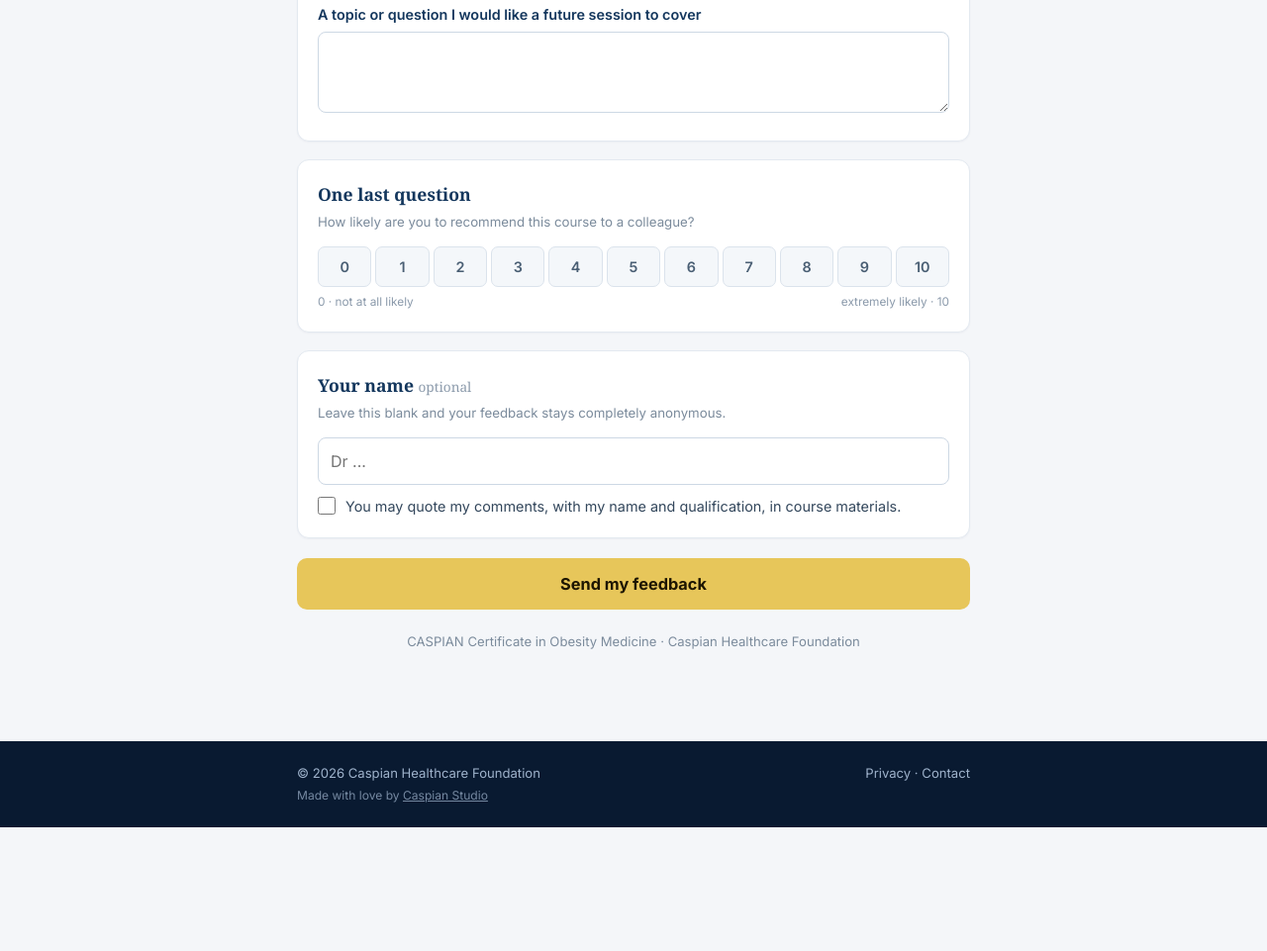
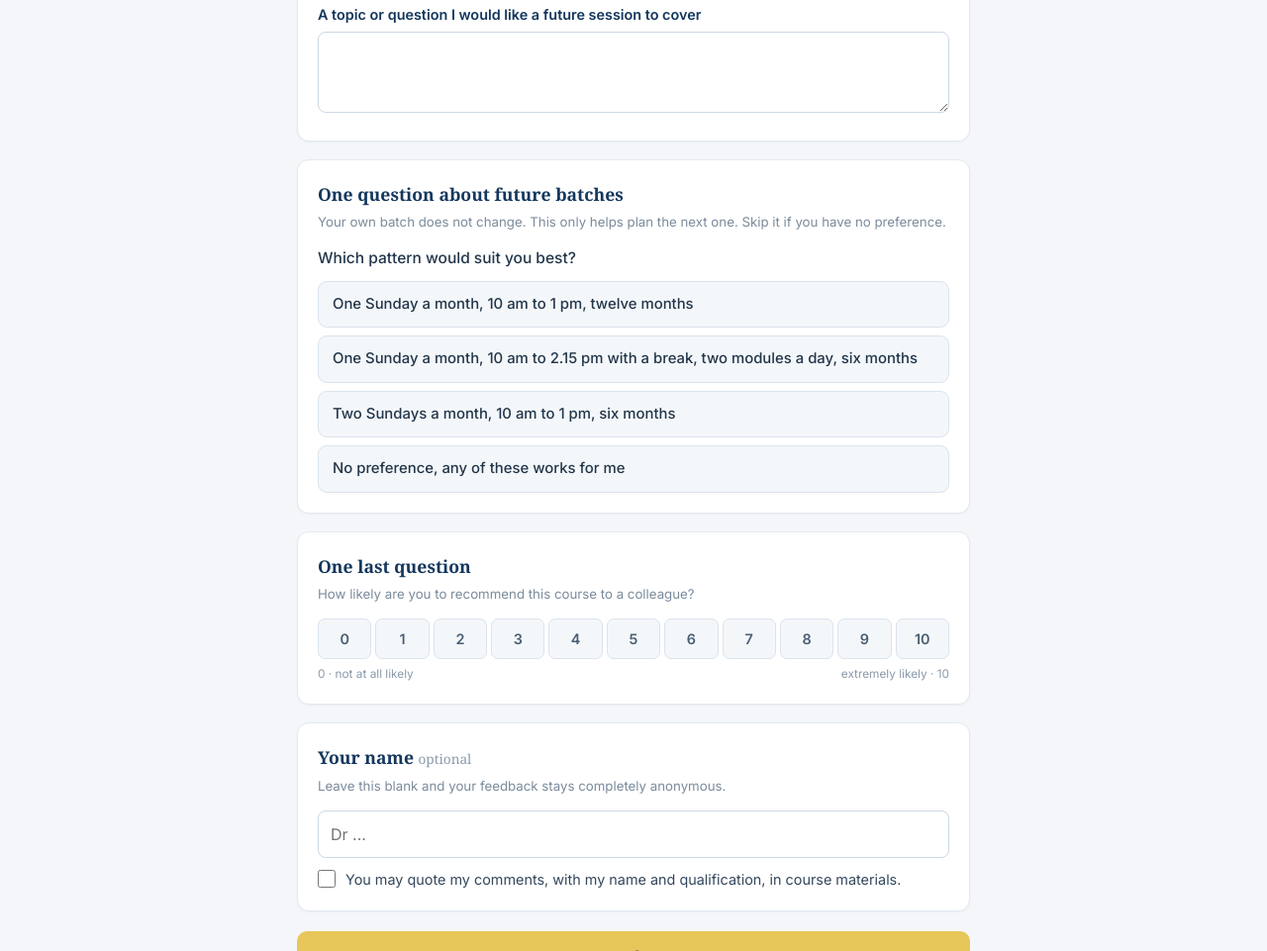
Before and after one commit to oratorkhizer/caspianobesity-site, a website: page feedback.html in a window 1280 px wide. Shown: the part 2035-2996 px from the top of the page at 99% size. Before the commit the page ends 2871 px from the top, so only its background shows below. Drawn offline with Linux system fonts and the light colour scheme.

Commit message:
Ask the course format question on the feedback form

```diff
--- a/feedback.html
+++ b/feedback.html
@@ -61,6 +61,11 @@ textarea{min-height:82px;resize:vertical}
 .nps{display:grid;grid-template-columns:repeat(11,1fr);gap:4px}
 .nps button{font-family:inherit;font-size:.9rem;font-weight:600;color:#4a5f74;background:#f4f7fa;border:1.5px solid #dbe3ec;border-radius:7px;padding:11px 0;cursor:pointer;transition:.12s}
 .nps button[aria-pressed=true]{background:#c9a227;border-color:#a8871a;color:#1d1500}
+.opts{display:grid;gap:8px}
+.opts button{font-family:inherit;font-size:.93rem;font-weight:500;color:#22364a;background:#f4f7fa;border:1.5px solid #dbe3ec;border-radius:9px;padding:12px 14px;cursor:pointer;text-align:left;line-height:1.45;transition:.12s}
+.opts button:hover{border-color:#b6c6d8}
+.opts button:focus-visible{outline:3px solid rgba(14,38,67,.3);outline-offset:1px}
+.opts button[aria-pressed=true]{background:#0e2643;border-color:#0e2643;color:#fff}
 @media (max-width:420px){.nps{grid-template-columns:repeat(6,1fr)}}
 
 .field{margin-bottom:16px}
@@ -138,6 +143,13 @@ footer a{color:#9fb3cc}
         <label class="fl" for="future_topic">A topic or question I would like a future session to cover</label>
         <textarea id="future_topic" maxlength="1000"></textarea>
       </div>
+    </div>
+
+    <div class="card">
+      <h2>One question about future batches</h2>
+      <p class="hint">Your own batch does not change. This only helps plan the next one. Skip it if you have no preference.</p>
+      <div class="t" style="font-size:.97rem;color:#22364a;font-weight:500;margin-bottom:10px">Which pattern would suit you best?</div>
+      <div class="opts" id="fmt"></div>
     </div>
 
     <div class="card">
@@ -219,6 +231,30 @@ footer a{color:#9fb3cc}
     scales.appendChild(q);
   });
 
+  var FORMATS = [
+    "One Sunday a month, 10 am to 1 pm, twelve months",
+    "One Sunday a month, 10 am to 2.15 pm with a break, two modules a day, six months",
+    "Two Sundays a month, 10 am to 1 pm, six months",
+    "No preference, any of these works for me"
+  ];
+  var fmtWrap = document.getElementById("fmt");
+  FORMATS.forEach(function(label){
+    var fb = document.createElement("button");
+    fb.type = "button";
+    fb.textContent = label;
+    fb.setAttribute("aria-pressed", "false");
+    fb.setAttribute("data-v", label);
+    fmtWrap.appendChild(fb);
+  });
+  fmtWrap.addEventListener("click", function(e){
+    var btn = e.target.closest("button");
+    if (!btn || !fmtWrap.contains(btn)) return;
+    var sibs = fmtWrap.querySelectorAll("button");
+    for (var i = 0; i < sibs.length; i++) sibs[i].setAttribute("aria-pressed", "false");
+    btn.setAttribute("aria-pressed", "true");
+    answers.format_pref = btn.getAttribute("data-v");
+  });
+
   var npsWrap = document.getElementById("nps");
   for (var n = 0; n <= 10; n++) {
     var nb = document.createElement("button");
@@ -285,7 +321,8 @@ footer a{color:#9fb3cc}
       improve: val("improve"),
       future_topic: val("future_topic"),
       respondent_name: val("respondent_name"),
-      can_quote: document.getElementById("can_quote").checked
+      can_quote: document.getElementById("can_quote").checked,
+      format_pref: answers.format_pref || null
     };
     STATEMENTS.forEach(function(s){ row[s[0]] = answers[s[0]]; });
     row.nps = answers.nps;
```
